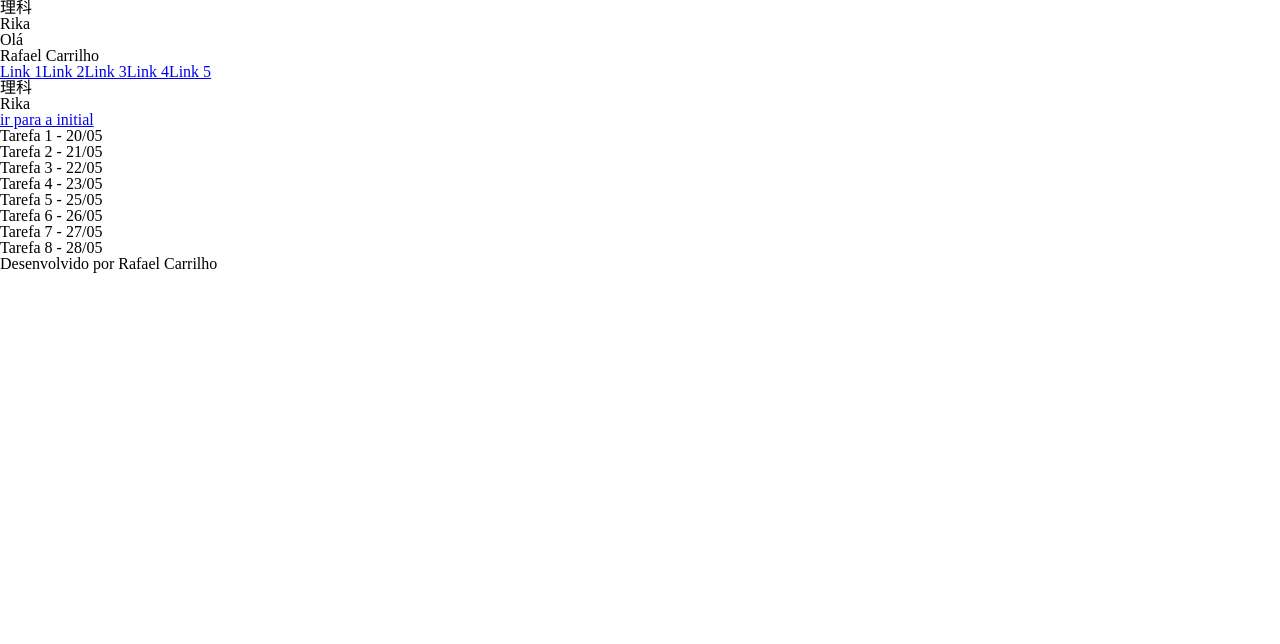
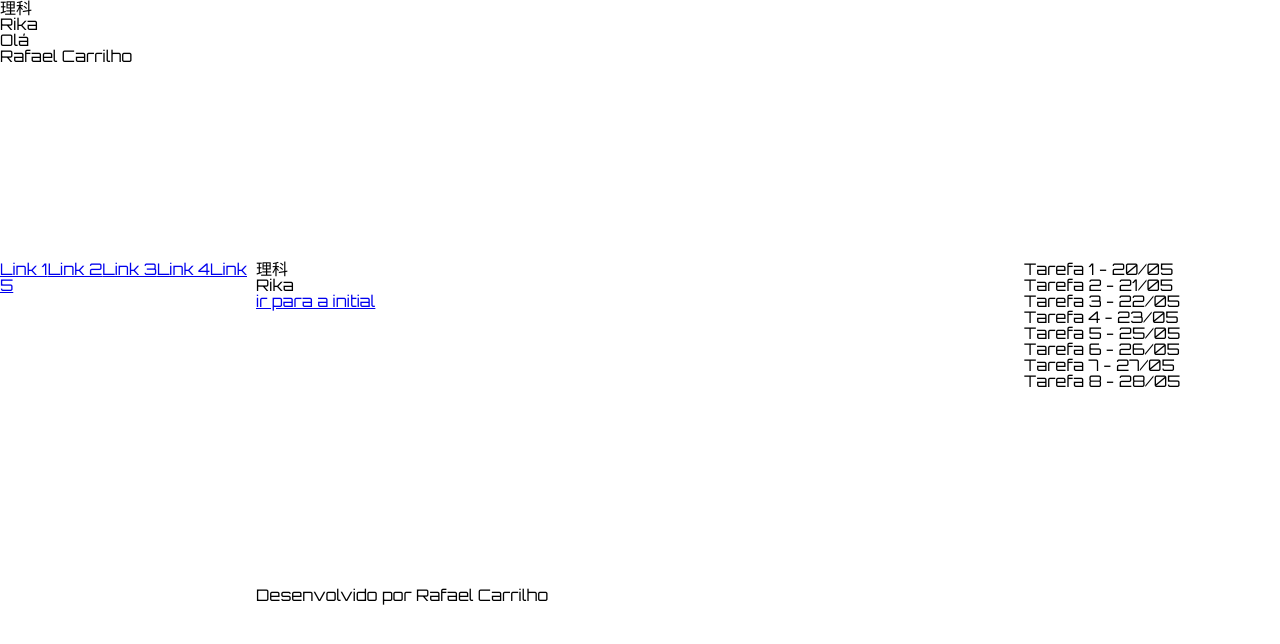
Before and after one commit to carrilhorafael/rika-front, a React (Create React App) app: page / in a window 1280 px wide. Shown: the top 644 px of the page. Built offline with nearby package versions, Linux system fonts and the light colour scheme.

Commit message:
change classnames of css modularized

```diff
--- a/src/common/layout/Layout.js
+++ b/src/common/layout/Layout.js
@@ -3,13 +3,14 @@ import Header from './header/Header'
 import Footer from './footer/Footer'
 import SideMenu from './sidemenu/SideMenu'
 import Tasks from './tasks/Task'
+import style from './layout.module.css'
 
 export default function Layout (props) {
     return(
-        <div className="grid_main_content">
+        <div className={style.grid_main_container}>
             <Header />
             <SideMenu />
-            <main className="item_grid grid_switch_area">
+            <main className={style.item_grid + style.grid_switch_area}>
                 {props.children}
             </main>
             <Tasks />
--- a/src/common/layout/footer/Footer.js
+++ b/src/common/layout/footer/Footer.js
@@ -1,9 +1,10 @@
 import React from 'react'
+import style from '../layout.module.css'
 
 export default function(){
 
     return(
-        <footer className="grid_footer_area">
+        <footer className={style.grid_footer_area}>
             <p>Desenvolvido por Rafael Carrilho</p>
         </footer>
     )
--- a/src/common/layout/header/Header.js
+++ b/src/common/layout/header/Header.js
@@ -1,13 +1,14 @@
 import React from 'react'
+import style from '../layout.module.css'
 
 export default function Header (props) {
     return(
-        <header className="grid_header_area">
-            <div className="header-logo">
+        <header className={style.grid_header_area}>
+            <div className={style.header_logo}>
                 <h1>理科</h1>
                 <h2>Rika</h2>
             </div>
-            <div className="header-content">
+            <div className={style.header_content}>
                 <div>
                     <p>Olá</p>
                     <p>Rafael Carrilho</p>
--- a/src/common/layout/layout.module.css
+++ b/src/common/layout/layout.module.css
@@ -1,7 +1,25 @@
-
-
+.grid_header_area{
+    grid-area: header;
+}
+.grid_nav_area{
+    grid-area: nav;
+}
+.grid_main_area{
+    grid-area: main;
+}
+.grid_task_area{
+    grid-area: task;
+}
+.grid_footer_area{
+    grid-area: footer;
+}
 .grid_main_container{
-    min-height: 100%;
+    min-height: 100vh;
     display: grid;
-
+    grid-template-columns: 20% 60% 20%;
+    grid-template-areas:
+		"header header header"
+		"nav main tasks"
+        "nav footer footer"
+		;
 }
--- a/src/index.css
+++ b/src/index.css
@@ -2,6 +2,7 @@
    v2.0 | 20110126
    License: none (public domain)
 */
+@import url('https://fonts.googleapis.com/css2?family=Nunito+Sans:ital,wght@0,200;0,300;0,400;0,600;0,700;0,800;0,900;1,200;1,300;1,400;1,600;1,700;1,800;1,900&family=Orbitron:wght@400;500;600;700;800&display=swap');
 
 html, body, div, span, applet, object, iframe,
 h1, h2, h3, h4, h5, h6, p, blockquote, pre,
@@ -47,3 +48,6 @@ table {
 	border-collapse: collapse;
 	border-spacing: 0;
 }
+:root{
+  font-family: Orbitron;
+}
```
